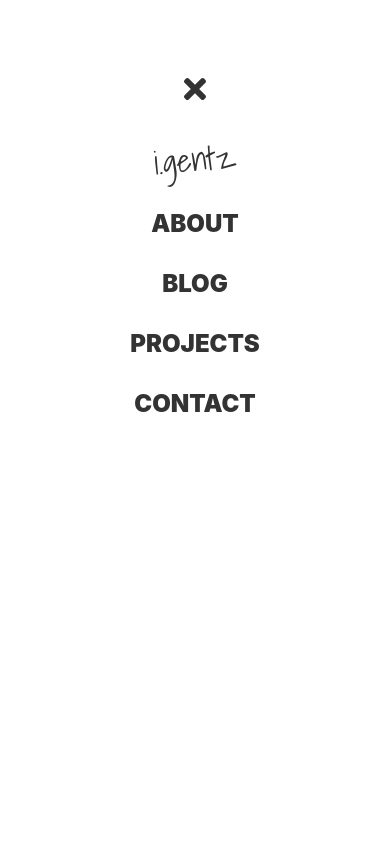
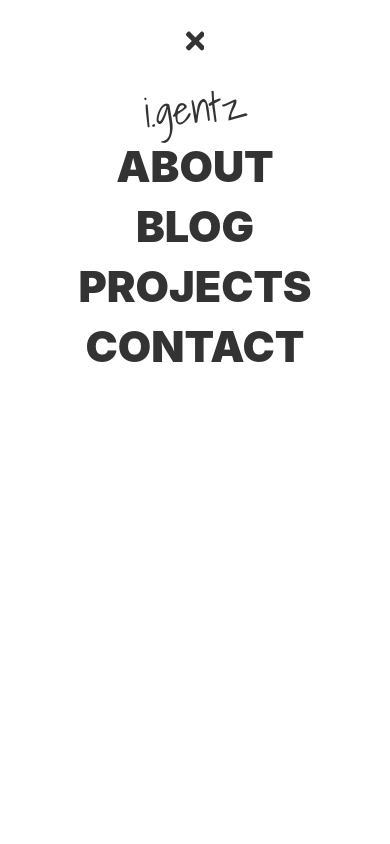
Before and after one commit to ivergentz/helllicht, a React (Create React App) app: page / in a window 390 px wide. Both pictures are taken after a click on the icon 332 px from the left and 31 px from the top of the page. Shown: the top 844 px of the page. Built offline with nearby package versions, Linux system fonts and the light colour scheme.

Commit message:
Updated Sidebar Layout

```diff
--- a/src/components/Sidebar.js
+++ b/src/components/Sidebar.js
@@ -7,9 +7,7 @@ const Sidebar = ({ isOpen, toggle }) => {
     <>
       <SidebarContainer isOpen={isOpen}>
         <SidebarMenu>
-          <Icon onClick={toggle}>
-            <CloseIcon />
-          </Icon>
+          <CloseIcon onClick={toggle} />
           <Logo>i.gentz</Logo>
           <SidebarLink onClick={toggle}>about</SidebarLink>
           <SidebarLink onClick={toggle}>blog</SidebarLink>
@@ -23,15 +21,15 @@ const Sidebar = ({ isOpen, toggle }) => {
 export default Sidebar
 
 const SidebarContainer = styled.aside`
+  display: grid;
   position: fixed;
+  padding-top: 1rem;
   z-index: 1000;
   width: 100%;
   height: 100%;
   background: #fff;
   color: var(--grey);
   font-weight: 900;
-  display: grid;
-  align-items: center;
   left: 0;
   top: 0;
   transition: 0.5s ease-in-out;
@@ -39,41 +37,16 @@ const SidebarContainer = styled.aside`
   left: ${({ isOpen }) => (isOpen ? '0' : '100%')};
 `
 
-const Icon = styled.div`
-  top: 1.2rem;
-  font-size: 2rem;
+const CloseIcon = styled(FaTimes)`
+  margin: 0 auto;
   cursor: pointer;
-  outline: none;
-`
-
-const CloseIcon = styled(FaTimes)`
-  color: var(--grey);
-  font-size: 2rem;
-  cursor: pointer;
-`
-
-const SidebarLink = styled.li`
-  display: flex;
-  align-items: center;
-  justify-content: center;
-  font-size: 1.5rem;
-  text-decoration: none;
-  list-style: none;
-  transition: 0.2s ease-in-out;
-  color: var(--yellow);
-  cursor: pointer;
-  text-transform: uppercase;
-  &:hover {
-    color: var(--orange);
-    transition: 0.2s ease-in-out;
-  }
+  height: 50px;
 `
 
 const SidebarMenu = styled.ul`
   display: grid;
   margin: 0;
   padding: 0;
-  margin-top: -40vh;
   grid-template-columns: 1fr;
   grid-template-rows: repeat(6, 80px);
   text-align: center;
@@ -83,12 +56,26 @@ const SidebarMenu = styled.ul`
   }
 `
 
+const SidebarLink = styled.li`
+  display: flex;
+  align-items: center;
+  justify-content: center;
+  font-size: 2.7rem;
+  text-decoration: none;
+  list-style: none;
+  cursor: pointer;
+  text-transform: uppercase;
+
+  &:hover {
+    color: var(--orange);
+    transition: 0.2s ease-in;
+  }
+`
+
 const Logo = styled.div`
   font-weight: 100;
   font-family: 'Shadows Into Light', cursive;
   transform: rotate(-5deg);
   color: var(--grey);
-  top: 1.2rem;
-  /* left: 1.5rem; */
-  font-size: 2rem;
+  font-size: 2.5rem;
 `
```
